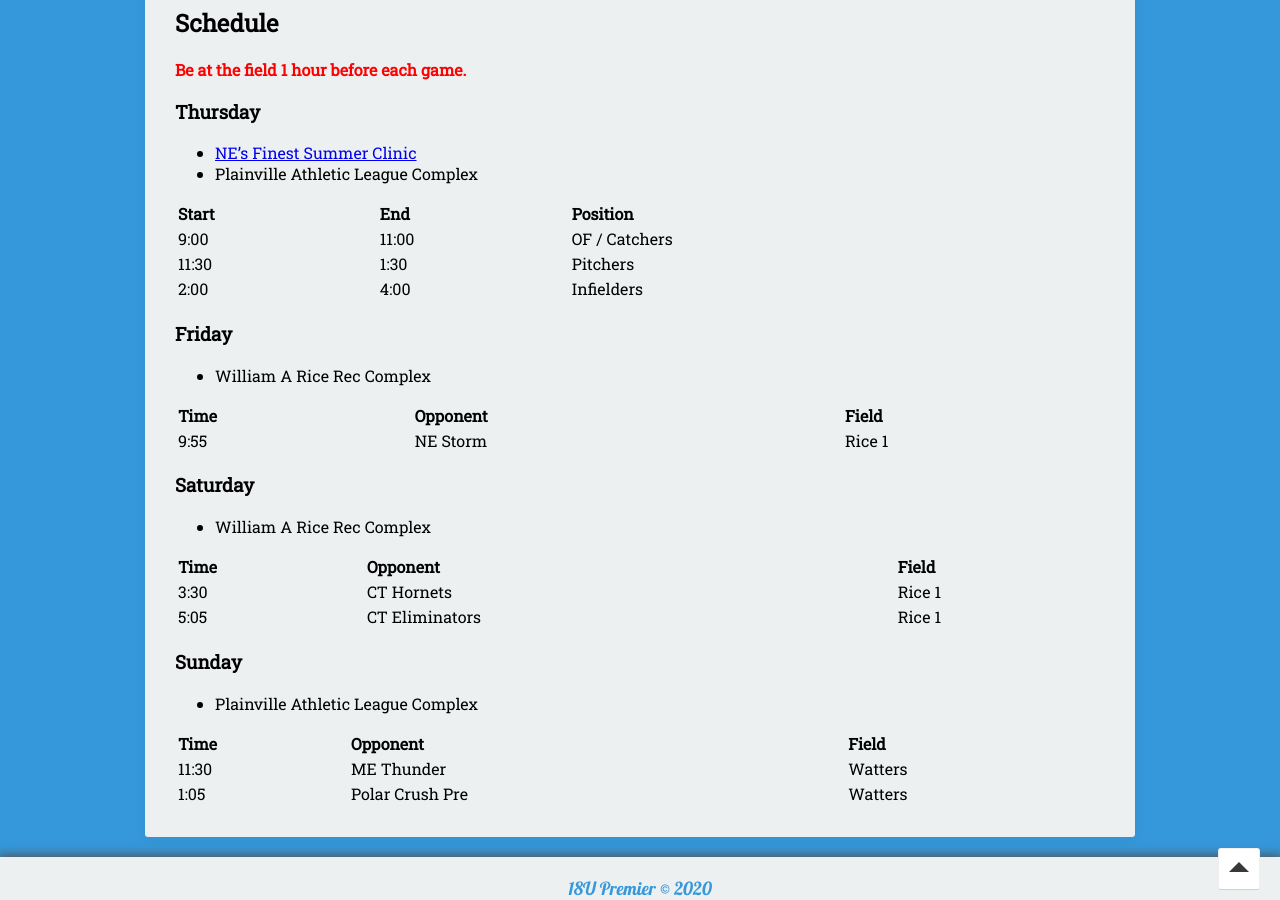
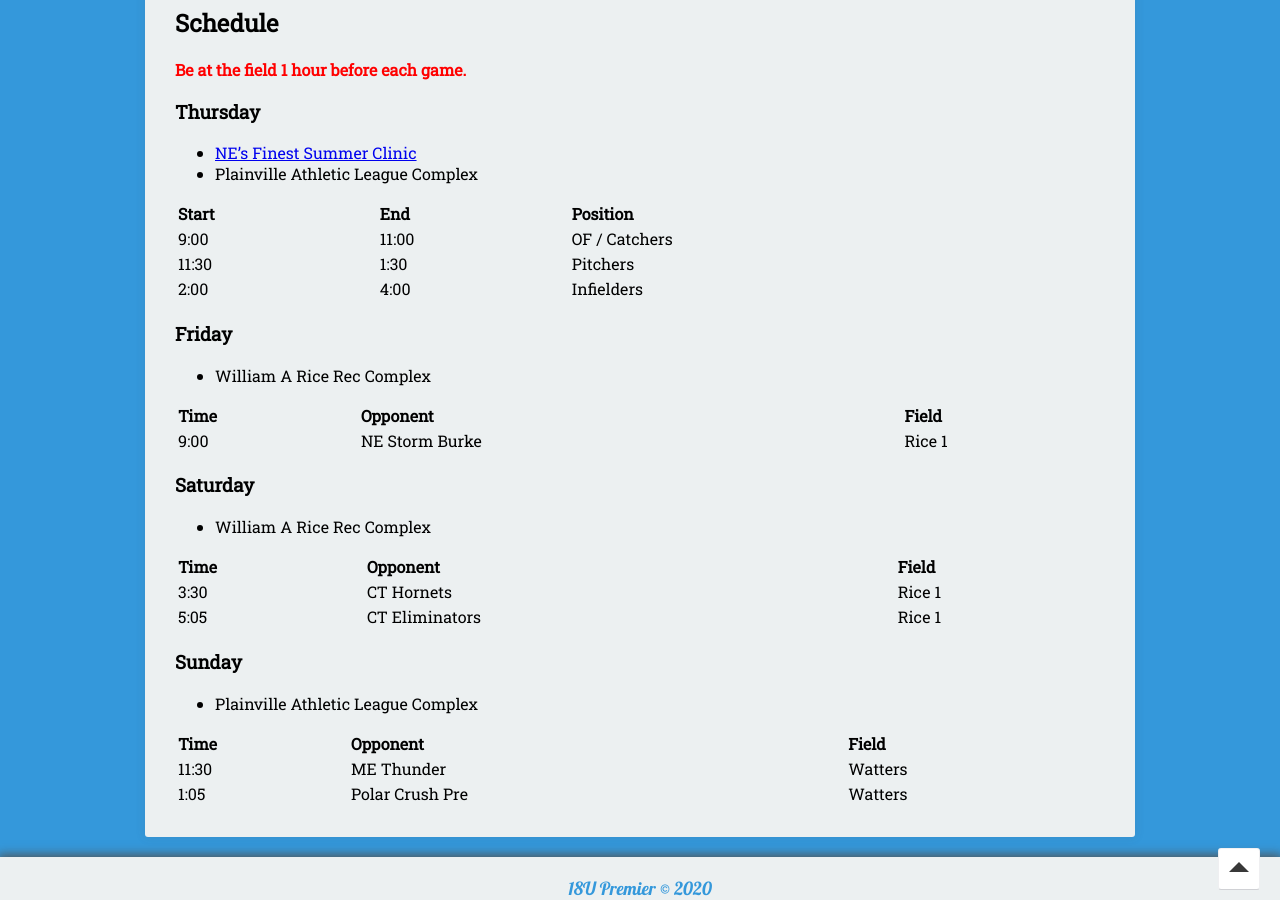
Before and after one commit to seanmerrow/ecf, a Jekyll site: the page built from _posts/2019-07-12-Jul-5-NEFinest.md, in a window 1280 px wide and 900 px high, scrolled down 586 px. Built offline with Jekyll 4.4.1, drawn with Linux system fonts in a browser that asks for light colours; nearby versions of some CDN libraries.

Commit message:
Update 2019-07-12-Jul-5-NEFinest.md

```diff
--- a/_posts/2019-07-12-Jul-5-NEFinest.md
+++ b/_posts/2019-07-12-Jul-5-NEFinest.md
@@ -42,7 +42,7 @@ category:
 
 | Time     | Opponent    | Field   |
 |:---      |:---         |:---     |
-| 9:55     | NE Storm    |Rice 1   |
+| 9:00     | NE Storm Burke    |Rice 1   |
 
 ### Saturday
 * William A Rice Rec Complex
```
